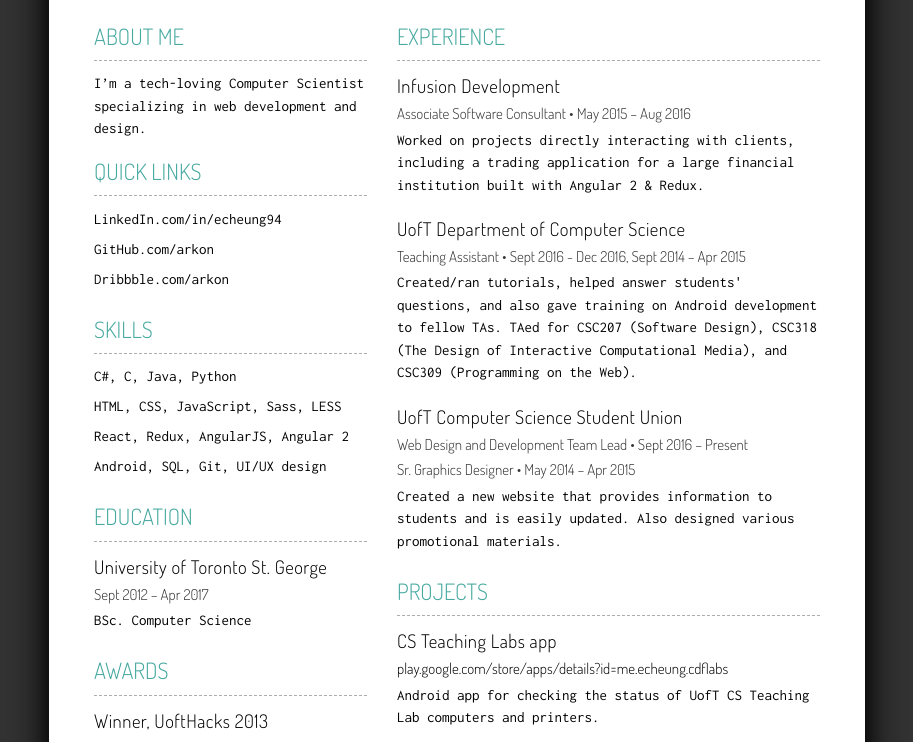
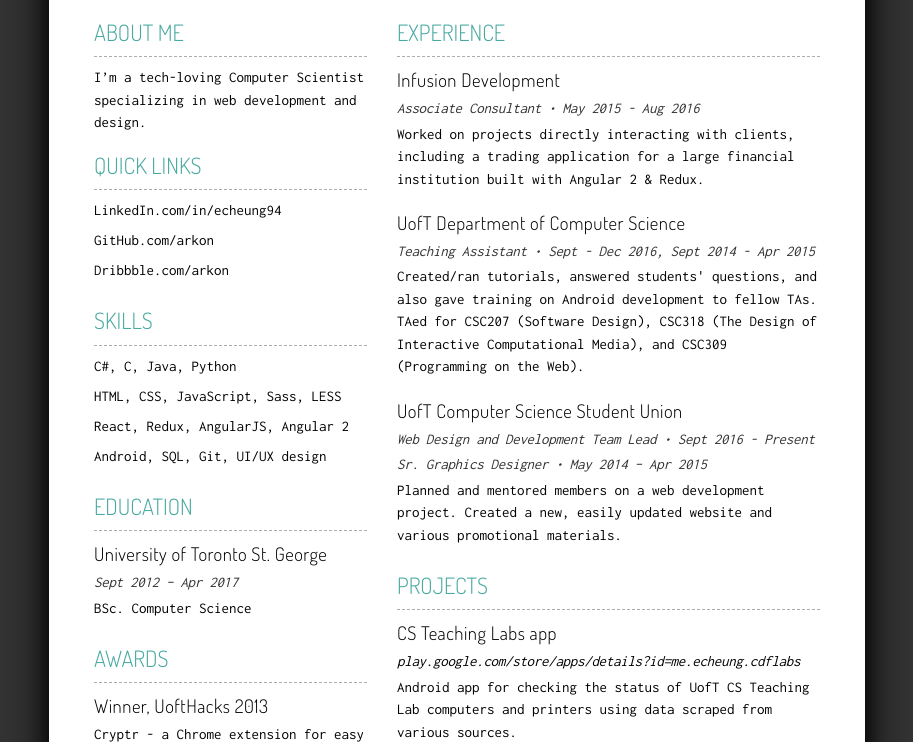
Before and after one commit to arkon/resume, a website: page src/index.html in a window 1280 px wide. Shown: the part 191-933 px from the top of the page, without its empty margins (183-1096 px from the left). Drawn offline with nearby package versions, Linux system fonts and the light colour scheme; files that its build step writes are made by us from their sources.

Commit message:
Update some experience wording

```diff
--- a/src/index.html
+++ b/src/index.html
@@ -14,7 +14,6 @@
   <link rel="stylesheet" href="styles.css">
 </head>
 <body>
-<div class="page">
   <main class="resume">
     <header class="resume__header">
       <div>
@@ -83,7 +82,7 @@
         <ul>
           <li>
             <h3><a href="http://www.infusion.com/">Infusion Development</a></h3>
-            <h4>Associate Software Consultant • May 2015 – Aug 2016</h4>
+            <h4>Associate Consultant • May 2015 - Aug 2016</h4>
             <p>
               Worked on projects directly interacting with clients, including a trading application
               for a large financial institution built with Angular 2 &amp; Redux.
@@ -91,20 +90,20 @@
           </li>
           <li>
             <h3><a href="http://www.teach.cs.toronto.edu/">UofT Department of Computer Science</a></h3>
-            <h4>Teaching Assistant • Sept 2016 - Dec 2016, Sept 2014 – Apr 2015</h4>
+            <h4>Teaching Assistant • Sept - Dec 2016, Sept 2014 - Apr 2015</h4>
             <p>
-              Created/ran tutorials, helped answer students' questions, and also gave training on
+              Created/ran tutorials, answered students' questions, and also gave training on
               Android development to fellow TAs. TAed for CSC207 (Software Design), CSC318 (The
               Design of Interactive Computational Media), and CSC309 (Programming on the Web).
             </p>
           </li>
           <li>
             <h3><a href="https://cssu.ca/">UofT Computer Science Student Union</a></h3>
-            <h4>Web Design and Development Team Lead • Sept 2016 – Present</h4>
+            <h4>Web Design and Development Team Lead • Sept 2016 - Present</h4>
             <h4>Sr. Graphics Designer • May 2014 – Apr 2015</h4>
             <p>
-              Created a new website that provides information to students and is easily updated.
-              Also designed various promotional materials.
+              Planned and mentored members on a web development project.
+              Created a new, easily updated website and various promotional materials.
             </p>
           </li>
         </ul>
@@ -115,7 +114,7 @@
             <h3>CS Teaching Labs app</h3>
             <h4><a href="http://play.google.com/store/apps/details?id=me.echeung.cdflabs">play.google.com/store/apps/details?id=me.echeung.cdflabs</a></h4>
             <p>
-              Android app for checking the status of UofT CS Teaching Lab computers and printers.
+              Android app for checking the status of UofT CS Teaching Lab computers and printers using data scraped from various sources.
             </p>
           </li>
           <li>
@@ -129,6 +128,5 @@
       </section>
     </div>
   </main>
-</div>
 </body>
 </html>
--- a/src/scss/_core.scss
+++ b/src/scss/_core.scss
@@ -9,11 +9,10 @@
   color: $white;
 }
 
-body {
+html {
   background-color: $dark-grey;
   font: 400 15px/1.5 $fonts-mono;
   padding: 2em;
-  width: 100%;
 
   @media print {
     background-color: $white;
@@ -25,22 +24,24 @@
 h2,
 h3,
 h4 {
-  font-family: $fonts-sans;
   font-weight: 300;
 }
 
 h1 {
+  font-family: $fonts-sans;
   font-size: 2.25em;
   letter-spacing: 1px;
   text-transform: uppercase;
 }
 
 h2 {
+  font-family: $fonts-sans;
   font-size: 1.5em;
   text-transform: uppercase;
 }
 
 h3 {
+  font-family: $fonts-sans;
   font-size: 1.25em;
   letter-spacing: 0.5px;
   margin-bottom: 0.15em;
@@ -49,6 +50,8 @@
 h4 {
   color: $dark-grey;
   font-size: 1em;
+  font-style: italic;
+  letter-spacing: -0.02em;
   margin-bottom: 0.2em;
 }
 
--- a/src/scss/_resume.scss
+++ b/src/scss/_resume.scss
@@ -1,6 +1,6 @@
 // Containers
 
-.page {
+body {
   background: $white;
   box-shadow: 0 0 1.5em $black, 0 0.5em 3em rgba($black, 0.75);
   height: 11in;
@@ -71,7 +71,7 @@
   .resume__content__heading {
     color: $brand;
     border-bottom: 1px dashed $light-grey;
-    margin-bottom: 0.5em;
+    margin-bottom: 0.4em;
     padding-bottom: 0.3em;
   }
 
```
Also changed, not shown: index.html (+1 -1 lines).
